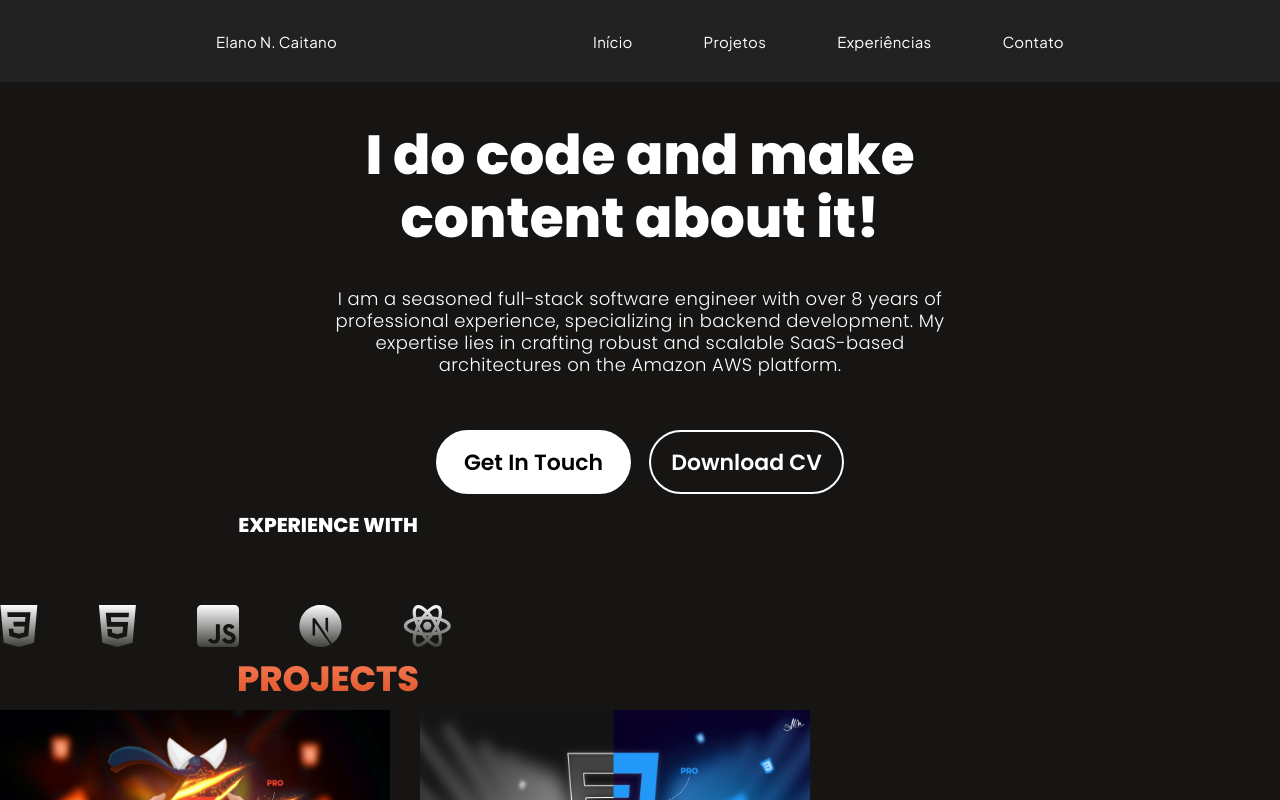
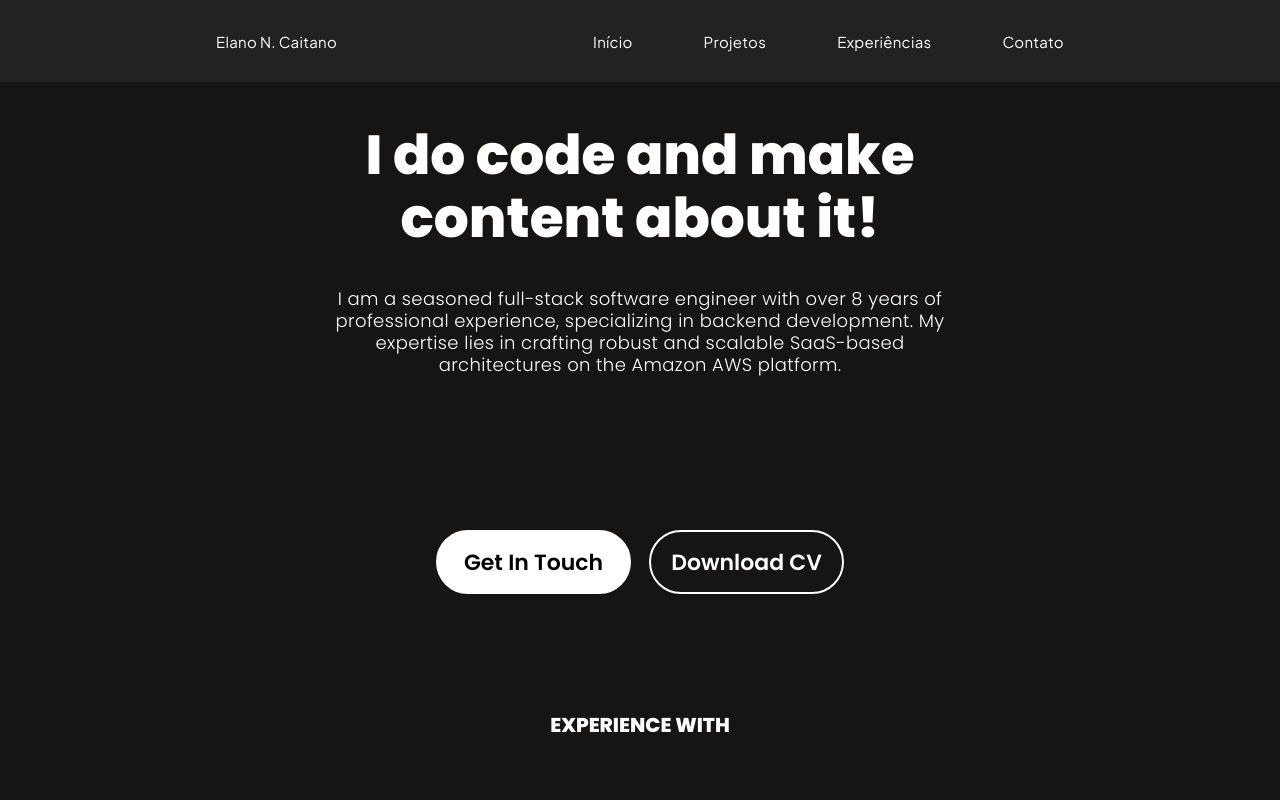
Before and after one commit to elanonc/Portfolio, a React (Vite) app in the folder portfolio/: page / in a window 1280 px wide. Shown: the top 800 px of the page. Built offline with nearby package versions, Linux system fonts and the light colour scheme.

Commit message:
ajuste nos espaçamentos e centralização dos componentes

```diff
--- a/portfolio/src/App.css
+++ b/portfolio/src/App.css
@@ -18,3 +18,10 @@ body {
   color: white;
   background-color: var(--background);
 }
+
+.components-container {
+  display: flex;
+  flex-direction: column;
+  gap: 100px;
+  align-items: center;
+}
--- a/portfolio/src/App.tsx
+++ b/portfolio/src/App.tsx
@@ -1,4 +1,5 @@
 import './App.css'
+import PortfolioNavbar from './components/navbar/navbar'
 import Experience from './pages/experience/experience'
 
 import PortfolioHome from './pages/home/home'
@@ -8,9 +9,12 @@ function App() {
 
   return (
     <>
-      <PortfolioHome/>
-      <Experience/>
-      <PortfolioProject/>
+      <PortfolioNavbar/>
+      <div className='components-container'>
+        <PortfolioHome/>
+        <Experience/>
+        <PortfolioProject/>
+      </div>
     </>
   )
 }
--- a/portfolio/src/components/icons/icons.css
+++ b/portfolio/src/components/icons/icons.css
@@ -1,4 +1,5 @@
 .icons-container {
     display: flex;
+    justify-content: center;
     gap: 60.45px;
 }
--- a/portfolio/src/components/title/title.css
+++ b/portfolio/src/components/title/title.css
@@ -2,6 +2,5 @@
     font-family: 'Poppins', sans-serif;
     font-weight: 800;
     line-height: 63px;
-    width: 656px;
     text-align: center;
 }
--- a/portfolio/src/pages/home/home.css
+++ b/portfolio/src/pages/home/home.css
@@ -20,3 +20,7 @@
     align-items: center;
     justify-content: center;
 }
+
+.home-text-container .custom-title {
+    width: 656px;
+}
--- a/portfolio/src/pages/home/home.tsx
+++ b/portfolio/src/pages/home/home.tsx
@@ -1,6 +1,5 @@
 import React from 'react';
 import "./home.css";
-import PortfolioNavbar from '../../components/navbar/navbar';
 import CustomText from '../../components/text/text';
 import CustomTitle from '../../components/title/title';
 import Button from '../../components/buttons/button';
@@ -14,7 +13,6 @@ const PortfolioHome: React.FC = () => {
 
   return (
     <>
-        <PortfolioNavbar/>
       <div className='home-text-container'>
         <CustomTitle text="I do code and make content about it!" size="55px"/>
         <CustomText text="I am a seasoned full-stack software engineer with over 8 years of professional experience, specializing in backend development. My expertise lies in crafting robust and scalable SaaS-based architectures on the Amazon AWS platform." size="18px"/>
--- a/portfolio/src/pages/projects/projects.css
+++ b/portfolio/src/pages/projects/projects.css
@@ -8,4 +8,5 @@
 .cards-container {
     display: flex;
     gap: 30px;
+    margin-top: 30px;
 }
```
Lines whose indentation alone changed are shown as unchanged.
